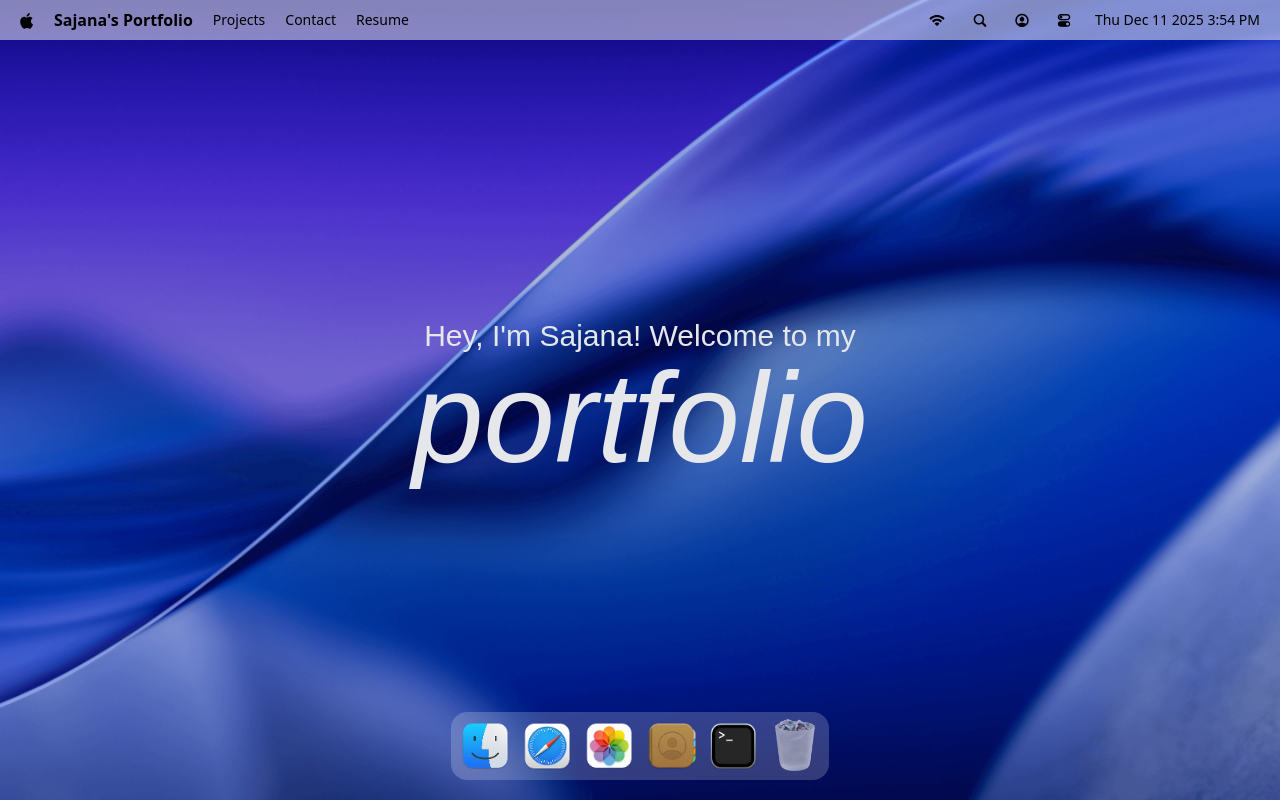
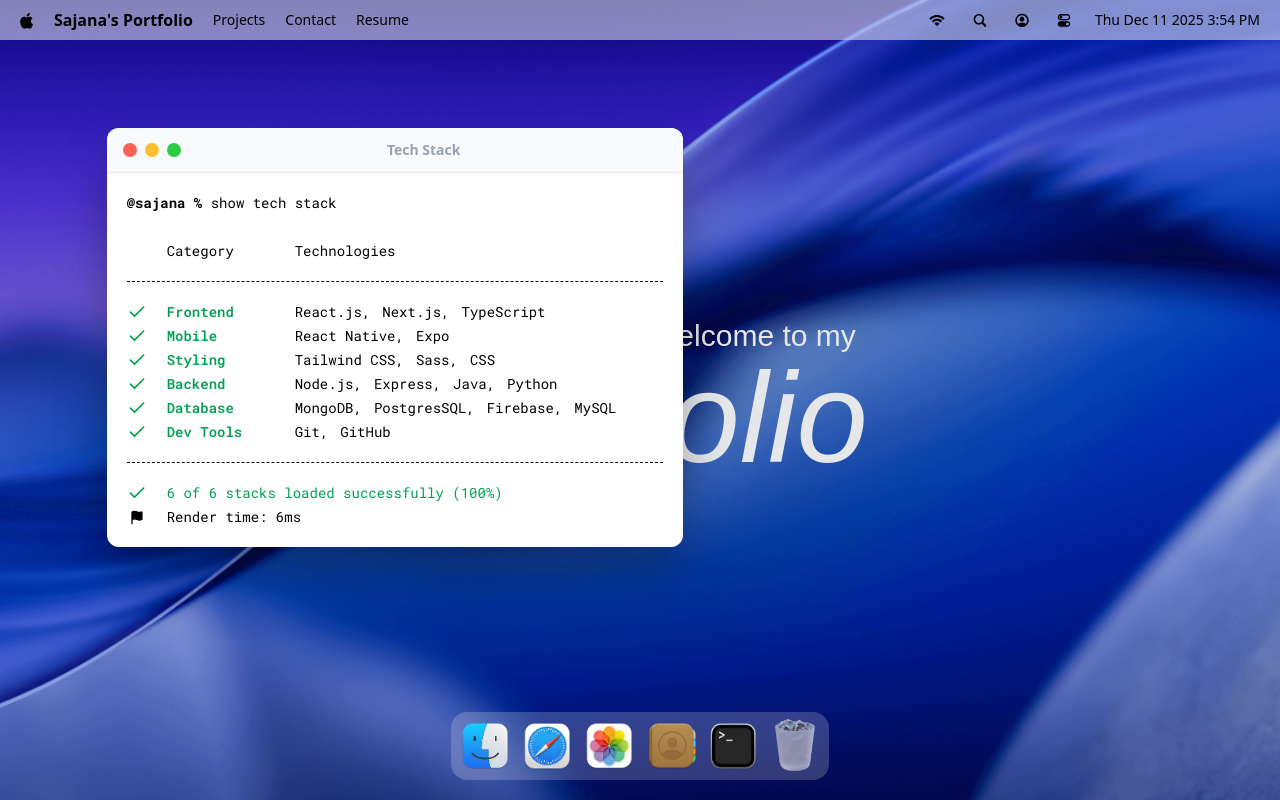
Before and after one commit to StormKing969/all-portfolio-versions, a React (Vite) app in the folder v1/: page / in a window 1280 px wide. Both pictures are taken after a click on the button 733 px from the left and 746 px from the top of the page. Built offline with nearby package versions, Linux system fonts and the light colour scheme; a web font is replaced by a local one.

Commit message:
12/13/2025 - Higher Order Component to manage window states

```diff
--- a/v1/src/App.tsx
+++ b/v1/src/App.tsx
@@ -1,4 +1,10 @@
+import gsap from "gsap";
+import { Draggable } from "gsap/Draggable";
+
 import { Dock, Navbar, Welcome } from "./components";
+import { Terminal } from "./windows";
+
+gsap.registerPlugin(Draggable);
 
 const App = () => {
   return (
@@ -6,6 +12,8 @@
       <Navbar />
       <Welcome />
       <Dock />
+
+      <Terminal />
     </main>
   );
 };
--- /dev/null
+++ b/v1/src/components/WindowControls.tsx
@@ -0,0 +1,20 @@
+import useWindowStore from "../store/window.tsx";
+import type { WindowConfigType } from "../types";
+
+type WindowControlsProps = {
+  target: WindowConfigType;
+};
+
+const WindowControls = ({ target }: WindowControlsProps) => {
+  const { closeWindow } = useWindowStore();
+
+  return (
+    <div id={"window-controls"}>
+      <div className={"close"} onClick={() => closeWindow(target)} />
+      <div className={"minimize"} />
+      <div className={"maximize"} />
+    </div>
+  );
+};
+
+export default WindowControls;
--- a/v1/src/components/index.tsx
+++ b/v1/src/components/index.tsx
@@ -1,5 +1,6 @@
 import Navbar from "./Navbar.tsx";
 import Welcome from "./Welcome.tsx";
 import Dock from "./Dock.tsx";
+import WindowControls from "./WindowControls.tsx";
 
-export { Navbar, Welcome, Dock };
+export { Navbar, Welcome, Dock, WindowControls };
--- /dev/null
+++ b/v1/src/constants/terminalData.tsx
@@ -0,0 +1,28 @@
+import type { TechStackType } from "../types";
+
+export const techStack: TechStackType[] = [
+  {
+    category: "Frontend",
+    items: ["React.js", "Next.js", "TypeScript"],
+  },
+  {
+    category: "Mobile",
+    items: ["React Native", "Expo"],
+  },
+  {
+    category: "Styling",
+    items: ["Tailwind CSS", "Sass", "CSS"],
+  },
+  {
+    category: "Backend",
+    items: ["Node.js", "Express", "Java", "Python"],
+  },
+  {
+    category: "Database",
+    items: ["MongoDB", "PostgresSQL", "Firebase", "MySQL"],
+  },
+  {
+    category: "Dev Tools",
+    items: ["Git", "GitHub"],
+  },
+];
--- /dev/null
+++ b/v1/src/hoc/WindowWrapper.tsx
@@ -0,0 +1,73 @@
+import { useLayoutEffect, useRef, type ComponentType } from "react";
+import gsap from "gsap";
+import { useGSAP } from "@gsap/react";
+import { Draggable } from "gsap/Draggable";
+
+import useWindowStore from "../store/window.tsx";
+import type { WindowConfigType } from "../types";
+
+type WindowWrapperProps<P> = P;
+
+const WindowWrapper = <P extends object>(
+  Component: ComponentType<P>,
+  windowKey: WindowConfigType,
+) => {
+  const Wrapped = (props: WindowWrapperProps<P>) => {
+    const { focusWindow, windows } = useWindowStore();
+    const { isOpen, zIndex } = windows[windowKey];
+    const ref = useRef<HTMLElement | null>(null);
+
+    useGSAP(() => {
+      const ele = ref.current;
+      if (!ele || !isOpen) {
+        return;
+      }
+
+      ele.style.display = "block";
+      gsap.fromTo(
+        ele,
+        { scale: 0.8, opacity: 0, y: 40 },
+        { scale: 1, opacity: 1, y: 0, duration: 0.4, ease: "power3.out" },
+      );
+    }, [isOpen]);
+
+    useGSAP(() => {
+      const ele = ref.current;
+      if (!ele) {
+        return;
+      }
+
+      const [instance] = Draggable.create(ele, {
+        onPress: () => focusWindow(windowKey),
+      });
+
+      return () => instance.kill();
+    }, []);
+
+    useLayoutEffect(() => {
+      const ele = ref.current;
+      if (!ele) {
+        return;
+      }
+
+      ele.style.display = isOpen ? "block" : "none";
+    }, [isOpen]);
+
+    return (
+      <section
+        id={windowKey}
+        ref={ref}
+        style={{ zIndex }}
+        className={"absolute"}
+      >
+        <Component {...(props as P)} />
+      </section>
+    );
+  };
+
+  Wrapped.displayName = `WindowWrapper(${Component.displayName || Component.name || "Component"})`;
+
+  return Wrapped;
+};
+
+export default WindowWrapper;
--- a/v1/src/types/index.d.ts
+++ b/v1/src/types/index.d.ts
@@ -41,3 +41,8 @@
   closeWindow: (windowKey: WindowConfigType) => void;
   focusWindow: (windowKey: WindowConfigType) => void;
 }
+
+export interface TechStackType {
+  category: string;
+  items: string[];
+}
--- /dev/null
+++ b/v1/src/windows/Terminal.tsx
@@ -0,0 +1,60 @@
+import { Check, Flag } from "lucide-react";
+
+import WindowWrapper from "../hoc/WindowWrapper.tsx";
+import { techStack } from "../constants/terminalData.tsx";
+import type { TechStackType } from "../types";
+import { WindowControls } from "../components";
+
+const Terminal = () => {
+  return (
+    <>
+      <div id={"window-header"}>
+        <WindowControls target={"terminal"} />
+        <h2>Tech Stack</h2>
+      </div>
+
+      <div className={"techstack"}>
+        <p>
+          <span className={"font-bold"}>@sajana % </span>
+          show tech stack
+        </p>
+
+        <div className={"label"}>
+          <p className={"w-32"}>Category</p>
+          <p>Technologies</p>
+        </div>
+
+        <ul className={"content"}>
+          {techStack.map(({ category, items }: TechStackType, index) => (
+            <li key={index} className={"flex items-center"}>
+              <Check className={"check"} size={20} />
+              <h3>{category}</h3>
+              <ul>
+                {items.map((item, index) => (
+                  <li key={index}>
+                    {item}
+                    {index < items.length - 1 ? "," : ""}
+                  </li>
+                ))}
+              </ul>
+            </li>
+          ))}
+        </ul>
+
+        <div className={"footnote"}>
+          <p>
+            <Check size={20} /> {techStack.length} of {techStack.length} stacks
+            loaded successfully (100%)
+          </p>
+          <p className={"text-black"}>
+            <Flag size={15} fill={"black"} /> Render time: 6ms
+          </p>
+        </div>
+      </div>
+    </>
+  );
+};
+
+const TerminalWindow = WindowWrapper(Terminal, "terminal");
+
+export default TerminalWindow;
--- /dev/null
+++ b/v1/src/windows/index.tsx
@@ -0,0 +1,3 @@
+import Terminal from "./Terminal.tsx";
+
+export { Terminal };
```
